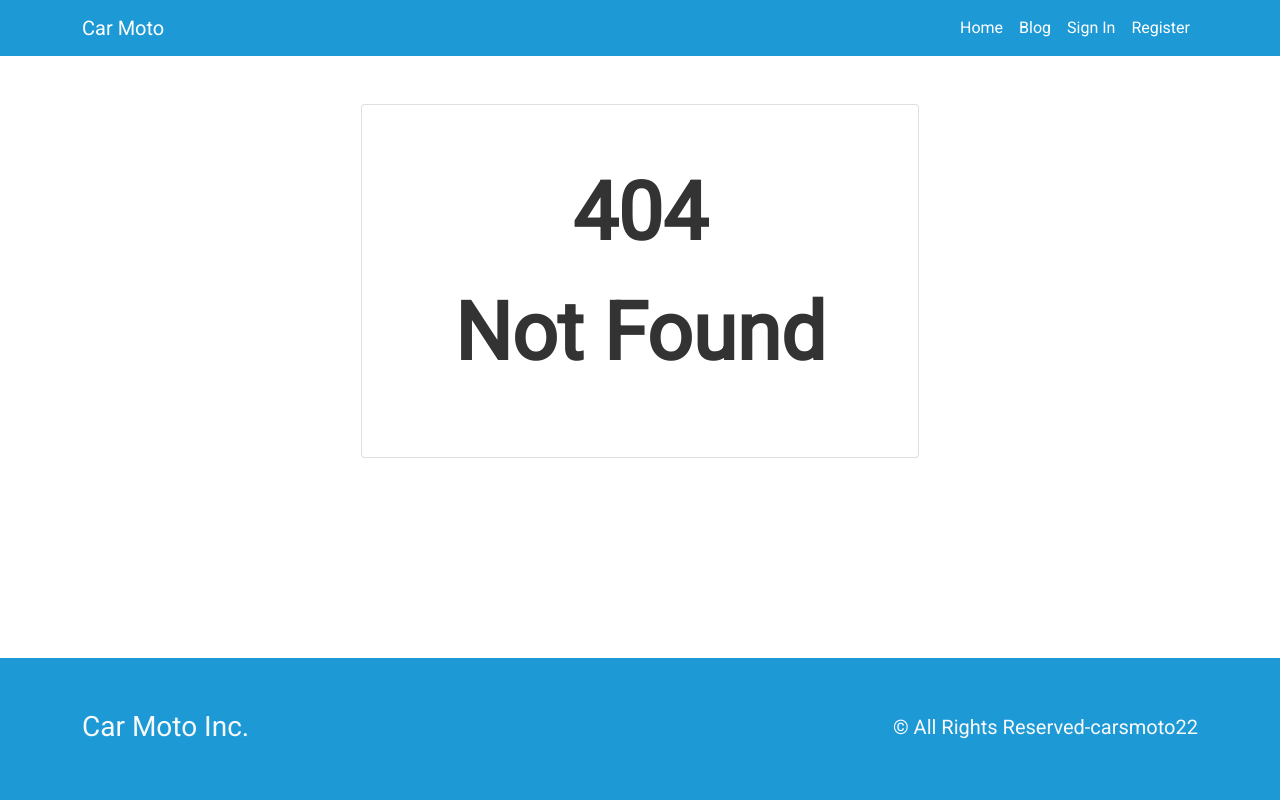
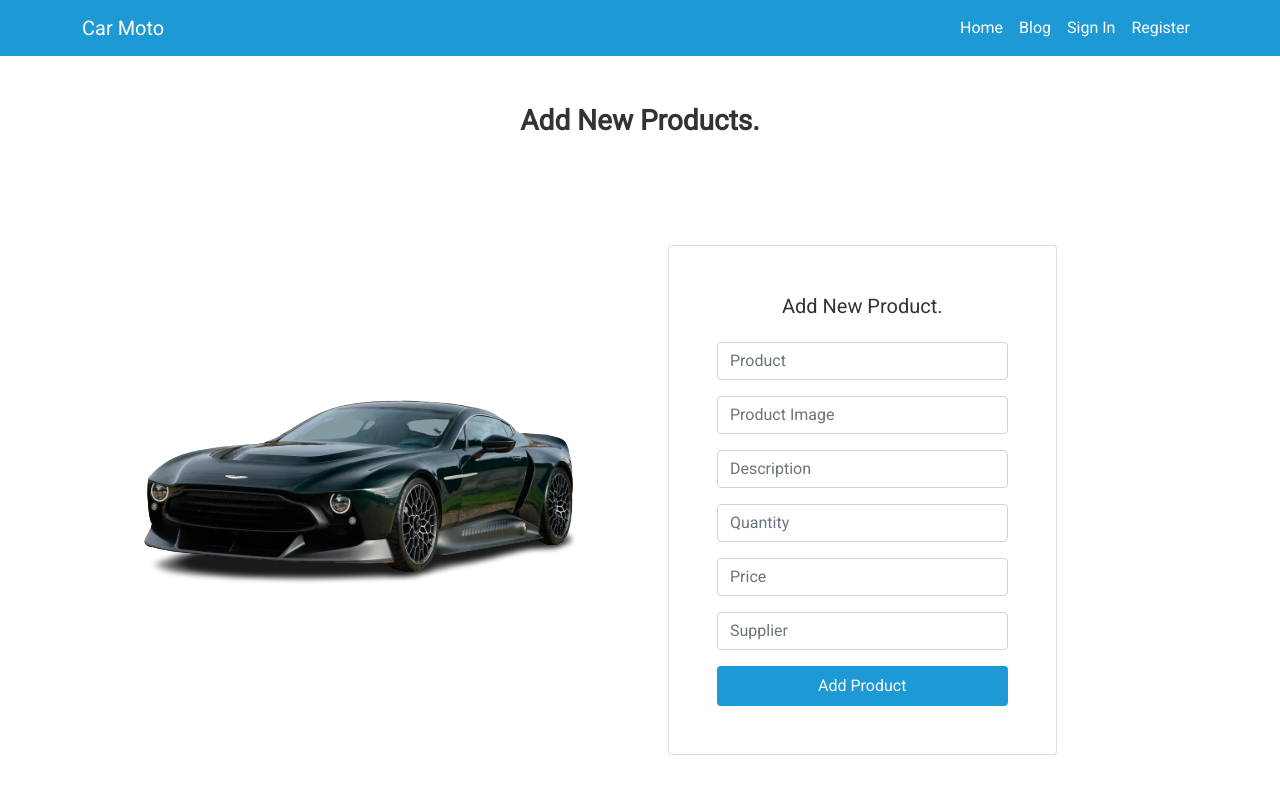
Before and after one commit to niloydey1971/-warehouse-management-client-side, a React (Create React App) app: page /myproduct in a window 1280 px wide. Before the commit this address had no page. Shown: the top 800 px of the page. Built offline with nearby package versions, Linux system fonts and the light colour scheme.

Commit message:
add item done

```diff
--- a/package.json
+++ b/package.json
@@ -7,6 +7,7 @@
     "@testing-library/jest-dom": "^5.16.4",
     "@testing-library/react": "^13.2.0",
     "@testing-library/user-event": "^13.5.0",
+    "axios": "^0.27.2",
     "bootstrap": "^5.1.3",
     "firebase": "^9.8.0",
     "react": "^18.1.0",
--- a/src/App.js
+++ b/src/App.js
@@ -14,6 +14,7 @@ import Blog from './components/Blog';
 import EmptyPage from './components/EmptyPage';
 import AllProductsList from './components/warehouse/AllProductsList';
 import RequireAuth from './components/RequireAuth';
+import AddProducts from './components/warehouse/AddProducts';
 
 
 function App() {
@@ -33,6 +34,9 @@ function App() {
       <Route path='/inventories' element={<RequireAuth>
           <AllProductsList></AllProductsList>
         </RequireAuth>}></Route>
+      <Route path='/myproduct' element={
+          <AddProducts></AddProducts>
+        }></Route>
 
 
       </Routes>
--- /dev/null
+++ b/src/components/warehouse/AddProducts.js
@@ -0,0 +1,80 @@
+import React, { useState } from 'react';
+import { Card, Col, Container, Form, Row } from 'react-bootstrap';
+import { useAuthState } from 'react-firebase-hooks/auth';
+import cars from '../../images/carmoto.png'
+import auth from '../../firebase.init';
+import axios from 'axios';
+import { ToastContainer, toast } from 'react-toastify';
+
+const AddProducts = () => {
+    // const [user] = useAuthState(auth)
+    // console.log("ANIK", user.email)
+    // const email = user.email
+    const sold = 0
+
+    const [name, setName] = useState('')
+    const [price, setPrice] = useState(0)
+    const [quantity, setQuantity] = useState(0)
+    const [description, setDescription] = useState('')
+    const [image, setImage] = useState('')
+    const [supplierName, setSupplierName] = useState('')
+
+    // handle  add items btn......
+    const handleAddItems = (e) => {
+        e.preventDefault()
+        const data = { name, price, quantity, description, image, supplierName, sold }
+        axios.post('http://localhost:4000/products/', data).then(res => toast("Product Added Successfully!"))
+
+        e.target.reset()
+
+    }
+
+    return (
+        <Container>
+            <h1 className='mt-5 fw-bold fs-3 text-center'>Add New Products. </h1>
+
+            <Row className='mx-auto my-5 d-flex justify-content-between align-items-center text-center gap-3'>
+                <Col sm='6' className=' text-center'>
+                    <div className='login-text my-4'>
+                        <img className='img-fluid p-3' src={cars} alt='cars' />
+
+
+
+                    </div>
+                </Col>
+
+                <Col sm>
+                    <Card className='p-5 mt-5 w-75'>
+                        <h2 className='lead'>Add New Product.</h2>
+
+                        <form onSubmit={handleAddItems}>
+
+                            <Form.Control className='mt-3' onBlur={(e) => setName(e.target.value)} type="text" name="name" placeholder="Product" required />
+
+                            <Form.Control className='mt-3' onBlur={(e) => setImage(e.target.value)} type="text" name="image" placeholder="Product Image" required />
+
+                            <Form.Control className='mt-3' onBlur={(e) => setDescription(e.target.value)} type="textarea" name="description" placeholder="Description" required />
+
+                            <Form.Control className='mt-3' onBlur={(e) => setQuantity(e.target.value)} type="number" name="quantity" placeholder="Quantity" required />
+
+
+                            <Form.Control className='mt-3' onBlur={(e) => setPrice(e.target.value)} type="number" name="price" placeholder="Price" required />
+
+
+                            <Form.Control className='mt-3' onBlur={(e) => setSupplierName(e.target.value)} type="text" name="supplierName" placeholder="Supplier" required />
+
+
+                            <input type="submit" value="Add Product" className="btn btn-primary w-100 p-2 mt-3 text-light" style={{ backgroundColor: "#1D9AD6", border: 'none' }}></input>
+                        </form>
+                        <ToastContainer />
+
+
+                    </Card>
+                </Col>
+            </Row>
+
+        </Container>
+    );
+};
+
+export default AddProducts;
```
Also changed, not shown: 1 other file (tests, documents, lock files or other folders).
